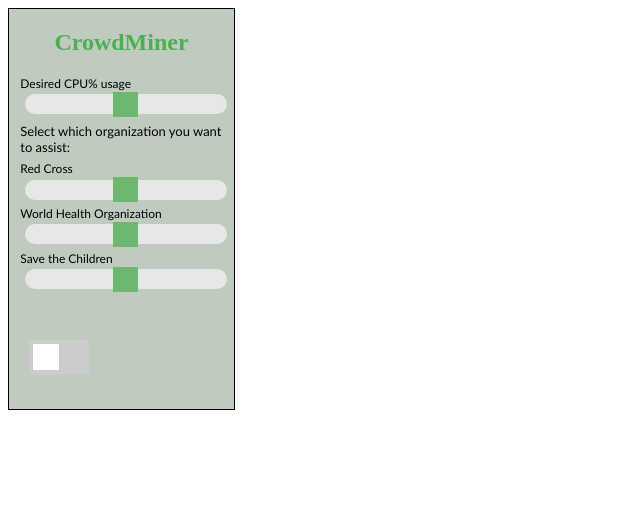
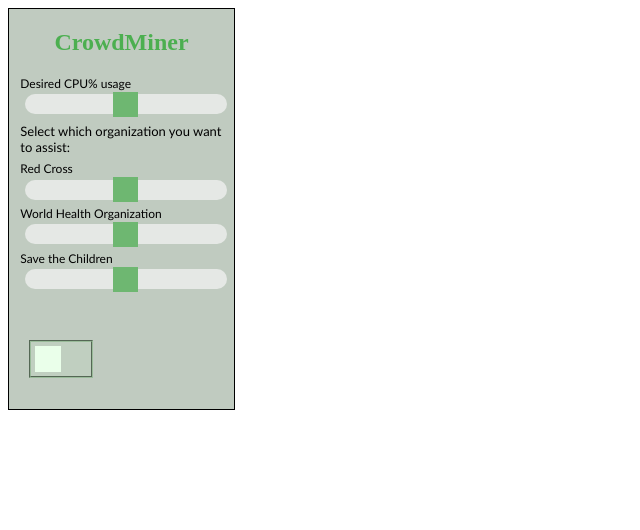
Before and after one commit to Jendelheim/Genesis, a PHP site: page /popup.html in a window 1280 px wide. Shown: the top 530 px of the page, without its empty margins (0-640 px from the left). Run offline with PHP 8.4, Linux system fonts and the light colour scheme.

Commit message:
Minor visual changes

```diff
--- a/Extension/Crowdminer_v0.1/stylesheet.css
+++ b/Extension/Crowdminer_v0.1/stylesheet.css
@@ -46,6 +46,9 @@
     height: 34px;
     margin-left: 20px;
     margin-top: 20%;
+    border-color: #9B9;
+    border-style: groove;
+    border-width: 2px;
 }
 
 
@@ -60,7 +63,7 @@
     left: 0;
     right: 0;
     bottom: 0;
-    background-color: #ccc;
+    background-color: #C0CFC0;
     -webkit-transition: .4s;
     transition: .4s;
 }
@@ -72,9 +75,9 @@
     width: 26px;
     left: 4px;
     bottom: 4px;
-    background-color: white;
-    -webkit-transition: .4s;
-    transition: .4s;
+    background-color: #EAFFEA;
+    -webkit-transition: .6s;
+    transition: .6s;
 }
 
 
```
